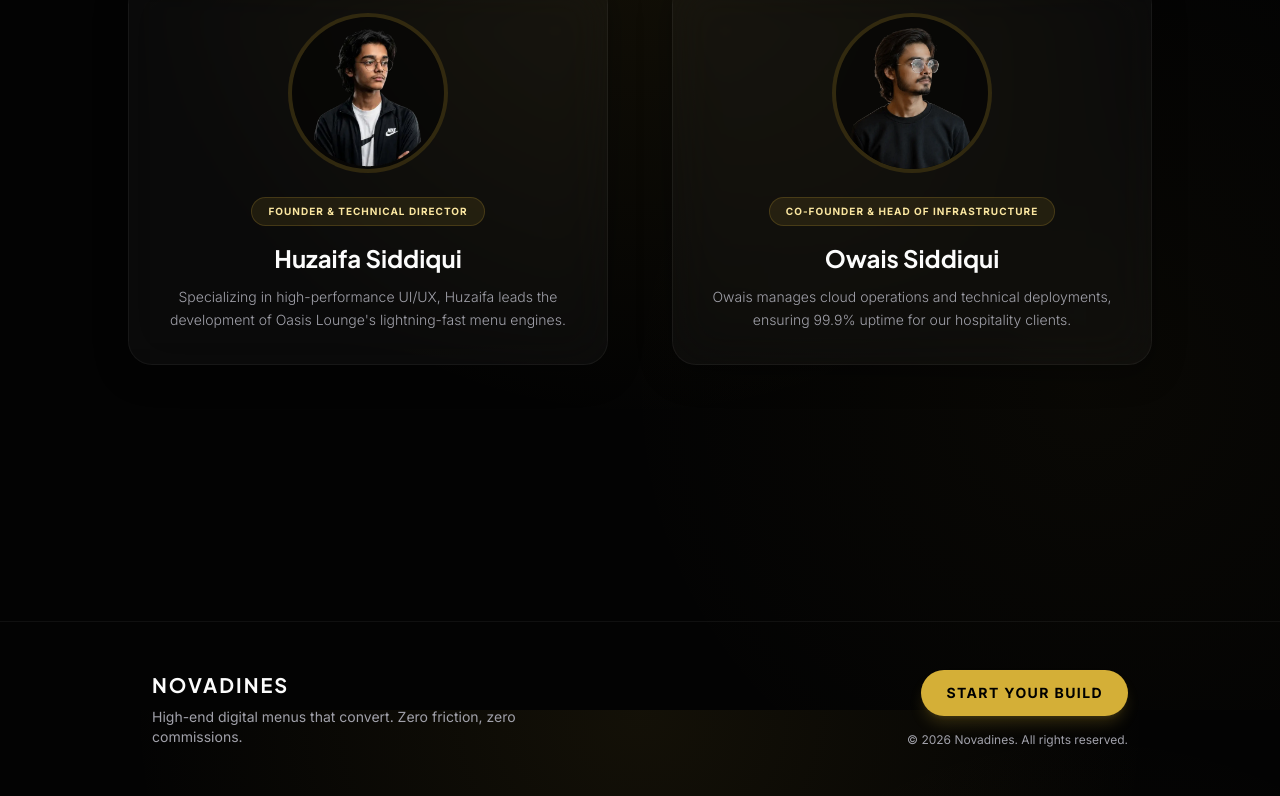
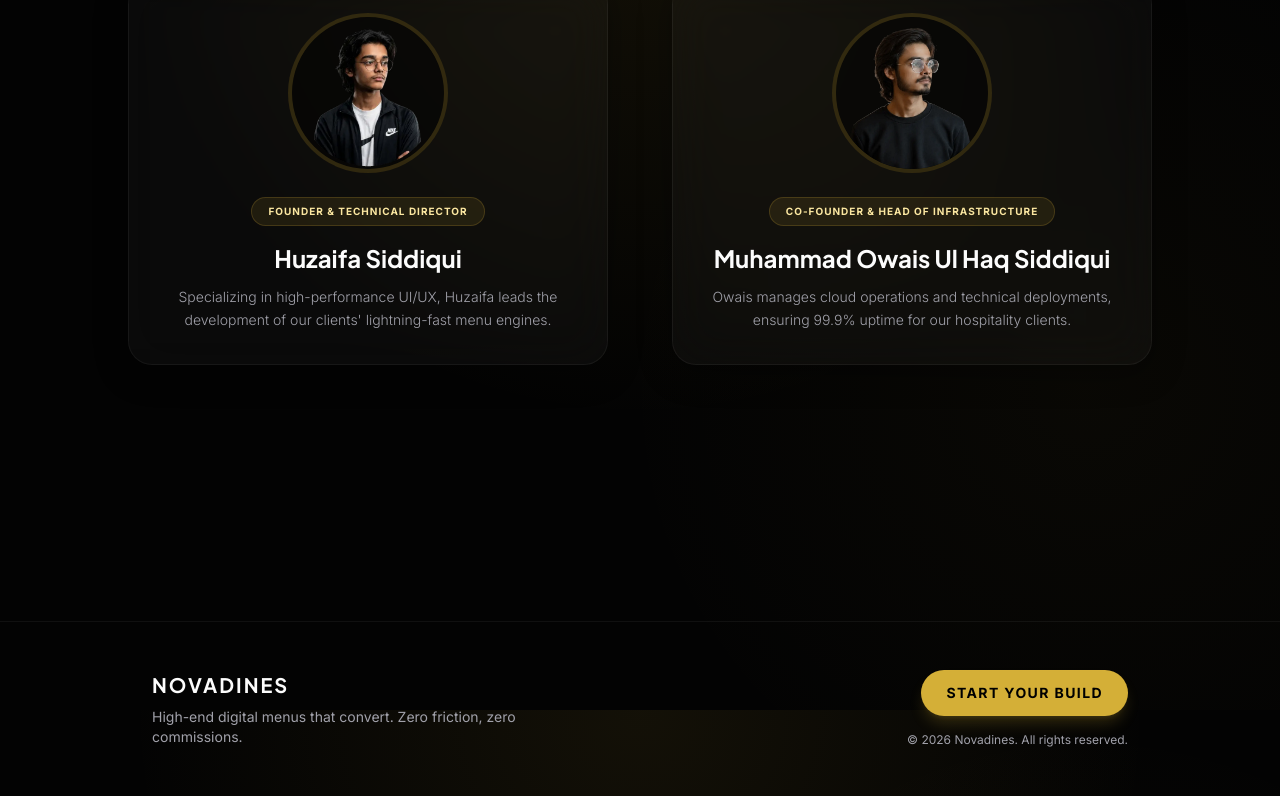
Before and after one commit to Huzaifa-Siddique/novadines, a Next.js app: page / in a window 1280 px wide. Shown: the part 4090-4886 px from the top of the page. Built offline with nearby package versions, Linux system fonts and the light colour scheme.

Commit message:
Update team descriptions and names

```diff
--- a/src/components/sections/AboutSection.tsx
+++ b/src/components/sections/AboutSection.tsx
@@ -5,12 +5,12 @@ const team = [
   {
     name: "Huzaifa Siddiqui",
     role: "Founder & Technical Director",
-    description: "Specializing in high-performance UI/UX, Huzaifa leads the development of Oasis Lounge's lightning-fast menu engines.",
+    description: "Specializing in high-performance UI/UX, Huzaifa leads the development of our clients' lightning-fast menu engines.",
     image: "/images/team/huzaifa.webp",
     imageClassName: "object-center scale-100 group-hover:scale-110"
   },
   {
-    name: "Owais Siddiqui",
+    name: "Muhammad Owais Ul Haq Siddiqui",
     role: "Co-Founder & Head of Infrastructure",
     description: "Owais manages cloud operations and technical deployments, ensuring 99.9% uptime for our hospitality clients.",
     image: "/images/team/owais.webp",
```
